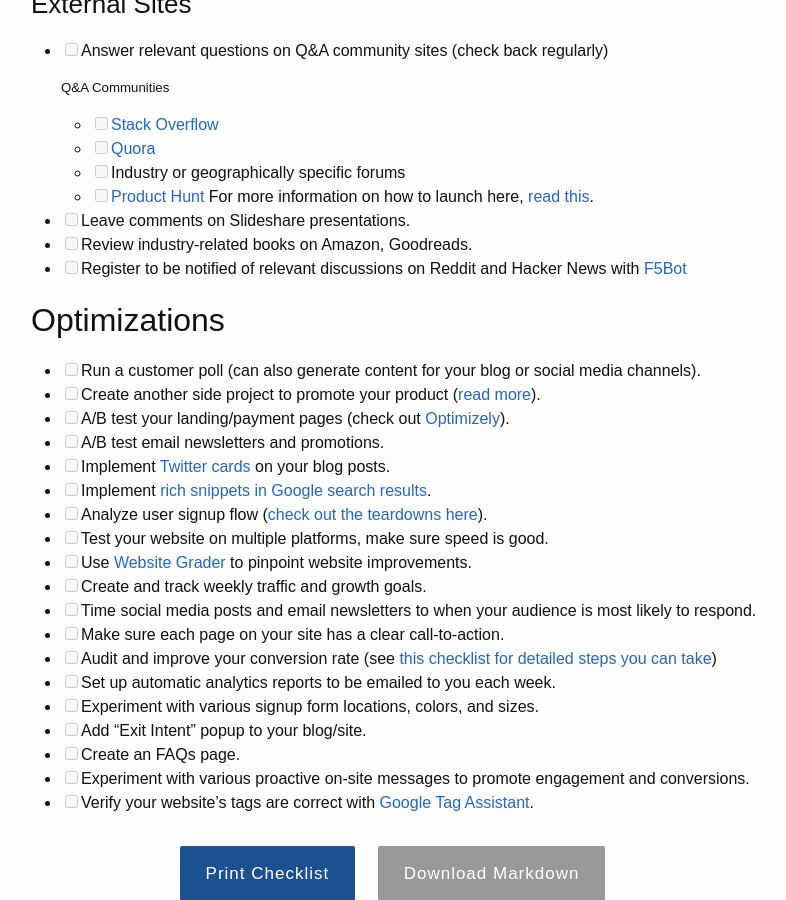
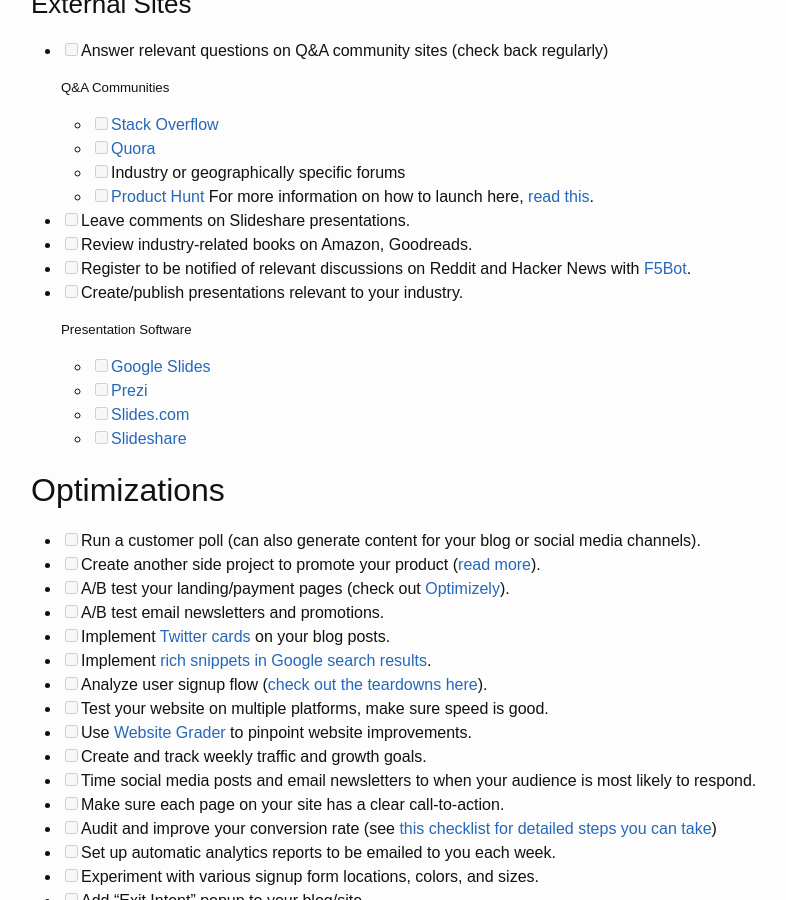
Before and after one commit to draftdev/startup-marketing-checklist, a Jekyll site: the page built from marketing-checklist.md, in a window 1280 px wide and 900 px high, scrolled down 8661 px. Shown: the whole window, without its empty margins (239-1025 px from the left). Built offline with Jekyll 4.4.1, drawn with Linux system fonts in a browser that asks for light colours; comment, search, counter and statistics services are not loaded.

Commit message:
Adding presentation tools

```diff
--- a/marketing-checklist.md
+++ b/marketing-checklist.md
@@ -358,7 +358,14 @@
 
 - [ ] Leave comments on Slideshare presentations.
 - [ ] Review industry-related books on Amazon, Goodreads.
-- [ ] Register to be notified of relevant discussions on Reddit and Hacker News with [F5Bot](https://f5bot.com)
+- [ ] Register to be notified of relevant discussions on Reddit and Hacker News with [F5Bot](https://f5bot.com).
+- [ ] Create/publish presentations relevant to your industry.
+
+  ##### Presentation Software
+  - [ ] [Google Slides](https://docs.google.com/presentation/)
+  - [ ] [Prezi](https://prezi.com/)
+  - [ ] [Slides.com](https://slides.com/)
+  - [ ] [Slideshare](https://www.slideshare.net/)
 
 ## Optimizations
 
```
